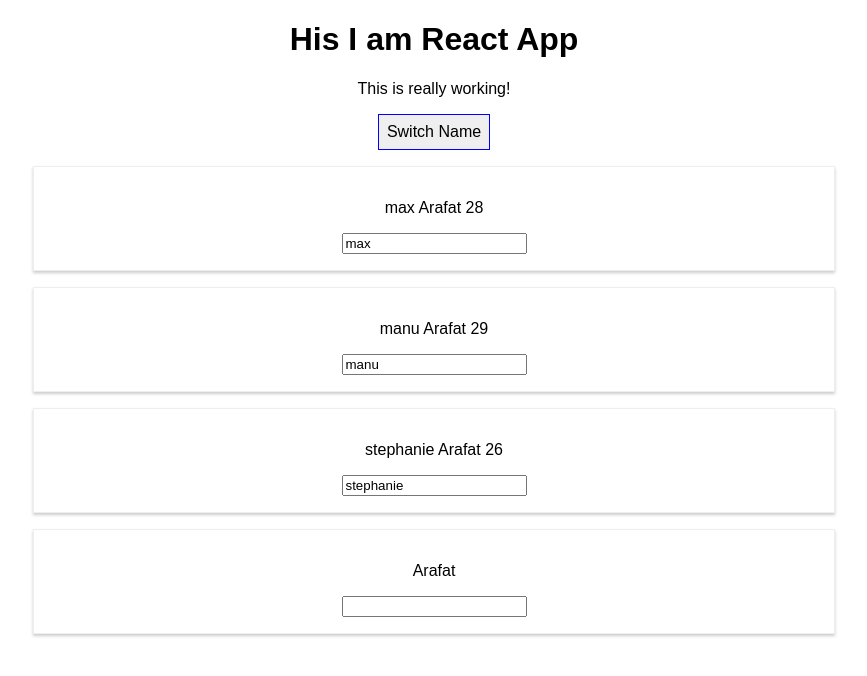
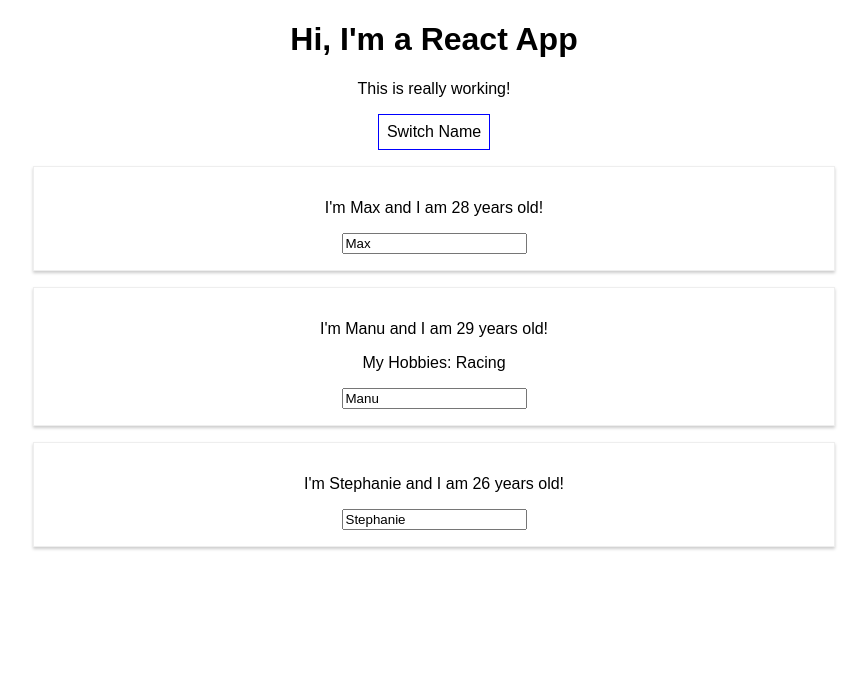
Before and after one commit to tamzidpeace/React, a React (Create React App) app in the folder app00/: page / in a window 1280 px wide. Shown: the top 676 px of the page, without its empty margins (206-1073 px from the left). Built offline with nearby package versions, Linux system fonts and the light colour scheme.

Commit message:
get the full project base from instructor

```diff
--- a/app00/src/App.js
+++ b/app00/src/App.js
@@ -1,100 +1,70 @@
-import React, { useState } from "react";
-import "./App.css";
-import Person from "./Person/Person";
+import React, { Component } from 'react';
+import './App.css';
+import Person from './Person/Person';
 
-const app = (props) => {
-  const [personState, setPersonState] = useState({
+class App extends Component {
+  state = {
     persons: [
-      { name: "max", age: 28 },
-      { name: "manu", age: 29 },
-      { name: "stephanie", age: 26 },
-    ]
-  });
-
-  const [otherState, setOtherState] = useState('some other value');
-
-  console.log(personState, otherState);
-
-  const switchNameHandler = (newName) => {
-    console.log('clicked');
-    personState.persons[0].name = "arafat";
-    setPersonState({
-      persons: [
-        {name: newName, age: 28},
-        {name: 'manu', age: 29},
-        {name: 'stephanie', age: 25},
-      ],
-      otherState: personState.otherState,
-    });
-  };
-
-  const nameChangeHandler = (event) => {
-    setPersonState({
-      persons : [
-        {name: 'Max', age: 28},
-        {name: event.target.value, age: 29},
-        {name: 'stephanie', age: 26},
-      ],
-    });
-  };
-
-  const style = {
-    backgroudColor: 'white',
-    font: 'inherit',
-    border: '1px solid blue',
-    padding: '8px',
-    cursor: 'pointer',
+      { name: 'Max', age: 28 },
+      { name: 'Manu', age: 29 },
+      { name: 'Stephanie', age: 26 }
+    ],
+    otherState: 'some other value'
   }
 
-  return (
-    <div className="App">
-      <h1>His I am React App</h1>
-      <p>This is really working!</p>
-      <button style={style} onClick={switchNameHandler.bind(this, 'Kamal')}>Switch Name</button>
-      <Person
-        click={switchNameHandler.bind(this, 'k')}
-        name={personState.persons[0].name}
-        age={personState.persons[0].age}
-      />
-      <Person
-        name={personState.persons[1].name}
-        age={personState.persons[1].age}
-        changed={nameChangeHandler}
-      >
-        {" "}
-        My Hobbies:Racing{" "}
-      </Person>
-      <Person
-        name={personState.persons[2].name}
-        age={personState.persons[2].age}
-      />
-      <Person name={personState.otherState} />
-    </div>
-  );
-};
+  switchNameHandler = (newName) => {
+    // console.log('Was clicked!');
+    // DON'T DO THIS: this.state.persons[0].name = 'Maximilian';
+    this.setState( {
+      persons: [
+        { name: newName, age: 28 },
+        { name: 'Manu', age: 29 },
+        { name: 'Stephanie', age: 27 }
+      ]
+    } )
+  }
 
-export default app;
+  nameChangedHandler = (event) => {
+    this.setState( {
+      persons: [
+        { name: 'Max', age: 28 },
+        { name: event.target.value, age: 29 },
+        { name: 'Stephanie', age: 26 }
+      ]
+    } )
+  }
 
-/*
-state = {
-  persons: [
-    {name: 'max', age: 28},
-    {name: 'manu', age: 29},
-    {name: 'stephanie', age: 26},
-  ],
-  otherState: 'some other value'
+  render () {
+    const style = {
+      backgroundColor: 'white',
+      font: 'inherit',
+      border: '1px solid blue',
+      padding: '8px',
+      cursor: 'pointer'
+    };
+
+    return (
+      <div className="App">
+        <h1>Hi, I'm a React App</h1>
+        <p>This is really working!</p>
+        <button
+          style={style}
+          onClick={() => this.switchNameHandler('Maximilian!!')}>Switch Name</button>
+        <Person
+          name={this.state.persons[0].name}
+          age={this.state.persons[0].age} />
+        <Person
+          name={this.state.persons[1].name}
+          age={this.state.persons[1].age}
+          click={this.switchNameHandler.bind(this, 'Max!')}
+          changed={this.nameChangedHandler} >My Hobbies: Racing</Person>
+        <Person
+          name={this.state.persons[2].name}
+          age={this.state.persons[2].age} />
+      </div>
+    );
+    // return React.createElement('div', {className: 'App'}, React.createElement('h1', null, 'Does this work now?'));
+  }
 }
 
-switchNameHandler = () => {
-  //console.log('clicked');
-  //personState.persons[0].name = "arafat";
-  this.setState({
-    persons: [
-      {name: 'arafat', age: 28},
-      {name: 'manu', age: 29},
-      {name: 'stephanie', age: 25},
-    ],
-    otherState: 'some other value change'
-  });
-}
-*/
+export default App;
--- a/app00/src/Person/Person.js
+++ b/app00/src/Person/Person.js
@@ -1,15 +1,15 @@
-import React from "react";
+import React from 'react';
+
 import './Person.css';
 
-const person = (props) => {
-  return (
-    <div className="Person">
-      <p onClick={props.click}>
-        {props.name} Arafat {props.age}
-      </p>
-      <input type="text" onChange={props.changed} value={props.name} />
-    </div>
-  );
+const person = ( props ) => {
+    return (
+        <div className="Person">
+            <p onClick={props.click}>I'm {props.name} and I am {props.age} years old!</p>
+            <p>{props.children}</p>
+            <input type="text" onChange={props.changed} value={props.name} />
+        </div>
+    )
 };
 
 export default person;
```
